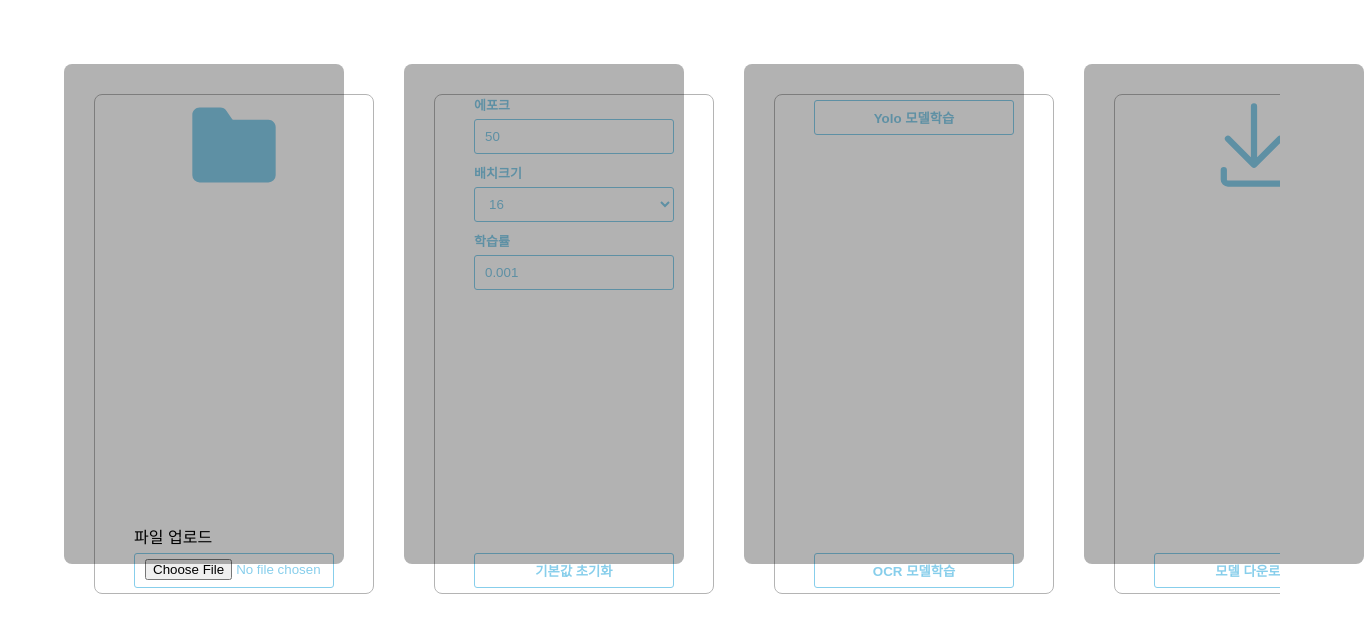
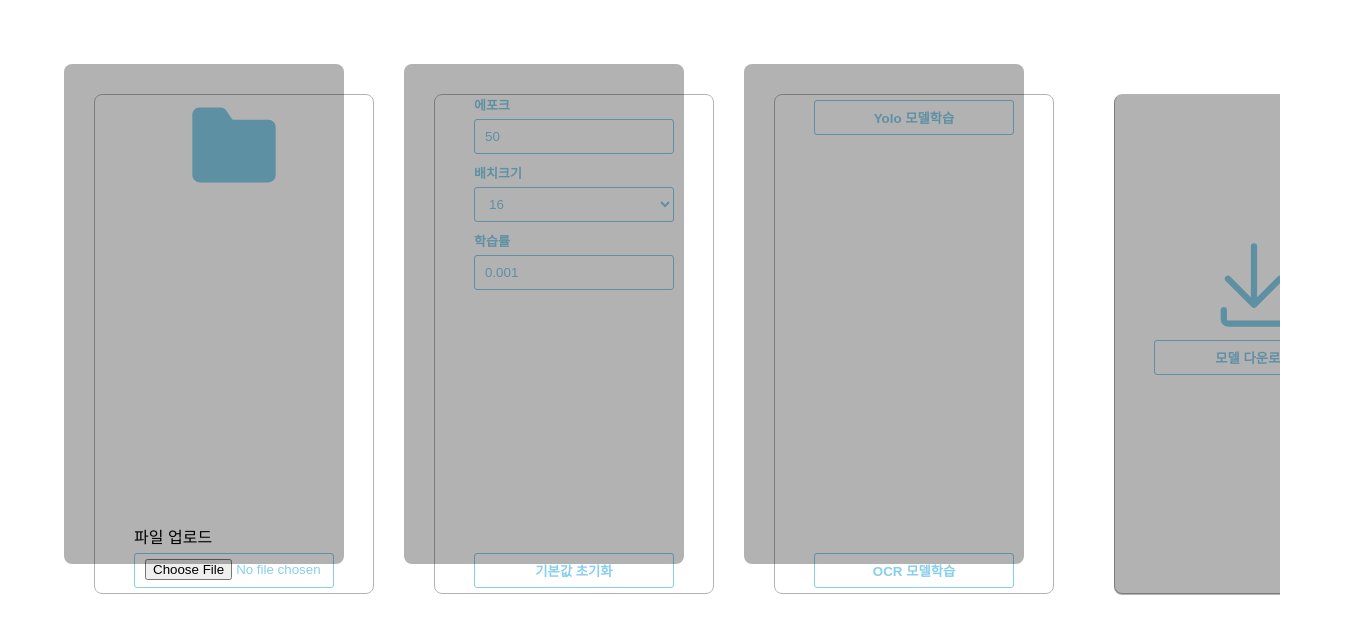
Before and after one commit to GDSC-Daejin/project-have-to-win-frontend, a Next.js app: page / in a window 1280 px wide. Shown: the top 634 px of the page, 1364 px wide, since content can reach past the window. Built offline with nearby package versions, Linux system fonts and the light colour scheme; no server answers.

Commit message:
공통 CSS 적용 및 Curtain 조건 추가 - 단계에 따른 Show 이벤트

```diff
--- a/src/app/component/FileDownload.tsx
+++ b/src/app/component/FileDownload.tsx
@@ -1,21 +1,29 @@
 "use client";
 
 import { useState } from "react";
-import { Button, Container, Curtain } from "./componentCSS";
+import { Button, Container, ContainerPadding, Curtain } from "./componentCSS";
 import { GoDownload } from "react-icons/go";
+import { workStateAtom } from "./atom";
+import { useRecoilState } from "recoil";
 
 const FileDownload = () => {
   const [hoverState, setHoverState] = useState("block");
 
+  const [workState, setWorkState] = useRecoilState(workStateAtom);
+
   return (
     <div>
-      <Curtain
-        display={hoverState}
-        onMouseEnter={() => setHoverState("none")}
-      />
       <Container onMouseLeave={() => setHoverState("block")}>
-        <GoDownload color={"skyblue"} size={100} />
-        <Button>모델 다운로드</Button>
+        <ContainerPadding>
+          <GoDownload color={"skyblue"} size={100} />
+          <Button>모델 다운로드</Button>
+        </ContainerPadding>
+        {workState !== 3 && (
+          <Curtain
+            display={hoverState}
+            onMouseEnter={() => setHoverState("none")}
+          />
+        )}
       </Container>
     </div>
   );
```
